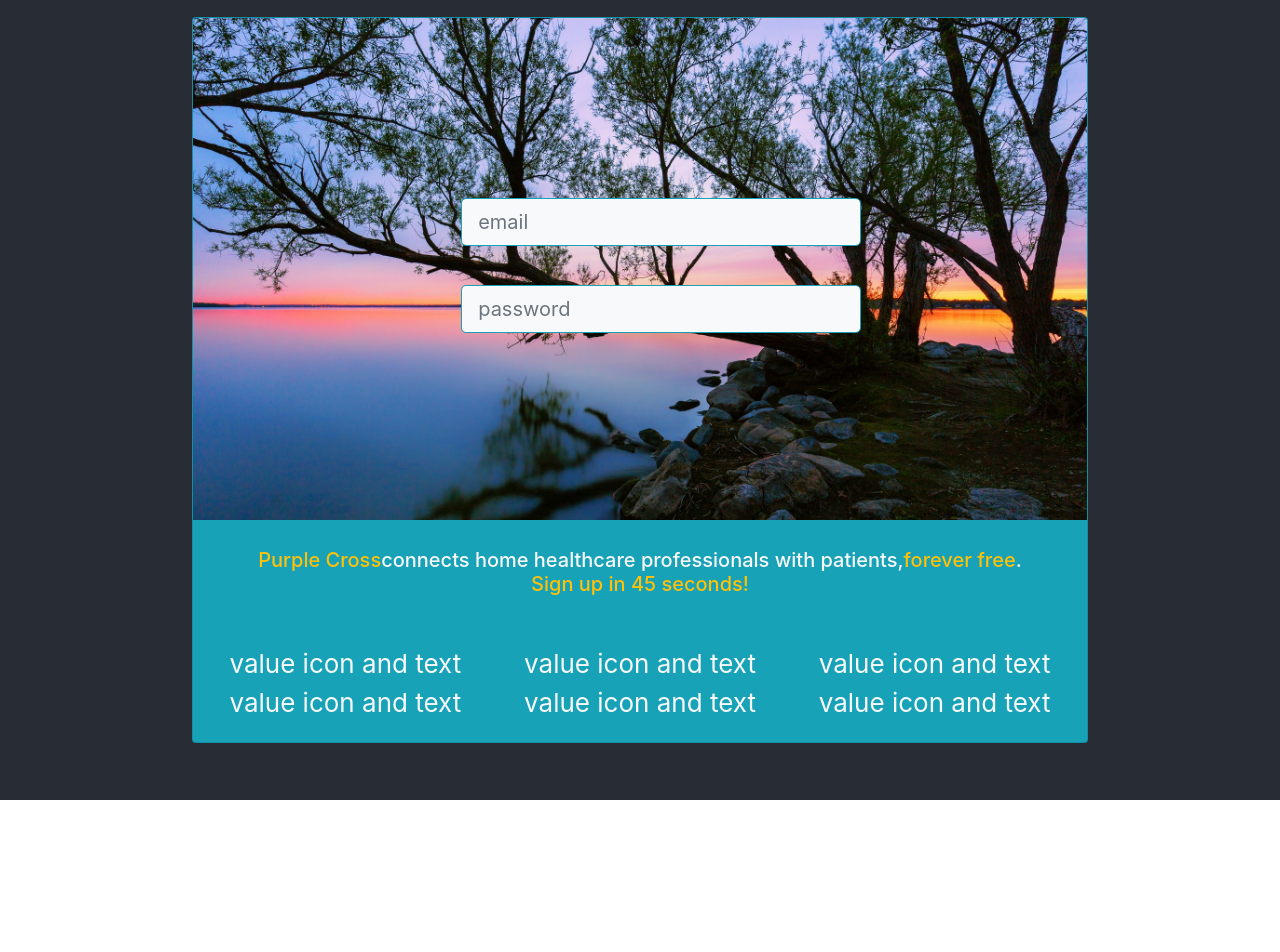
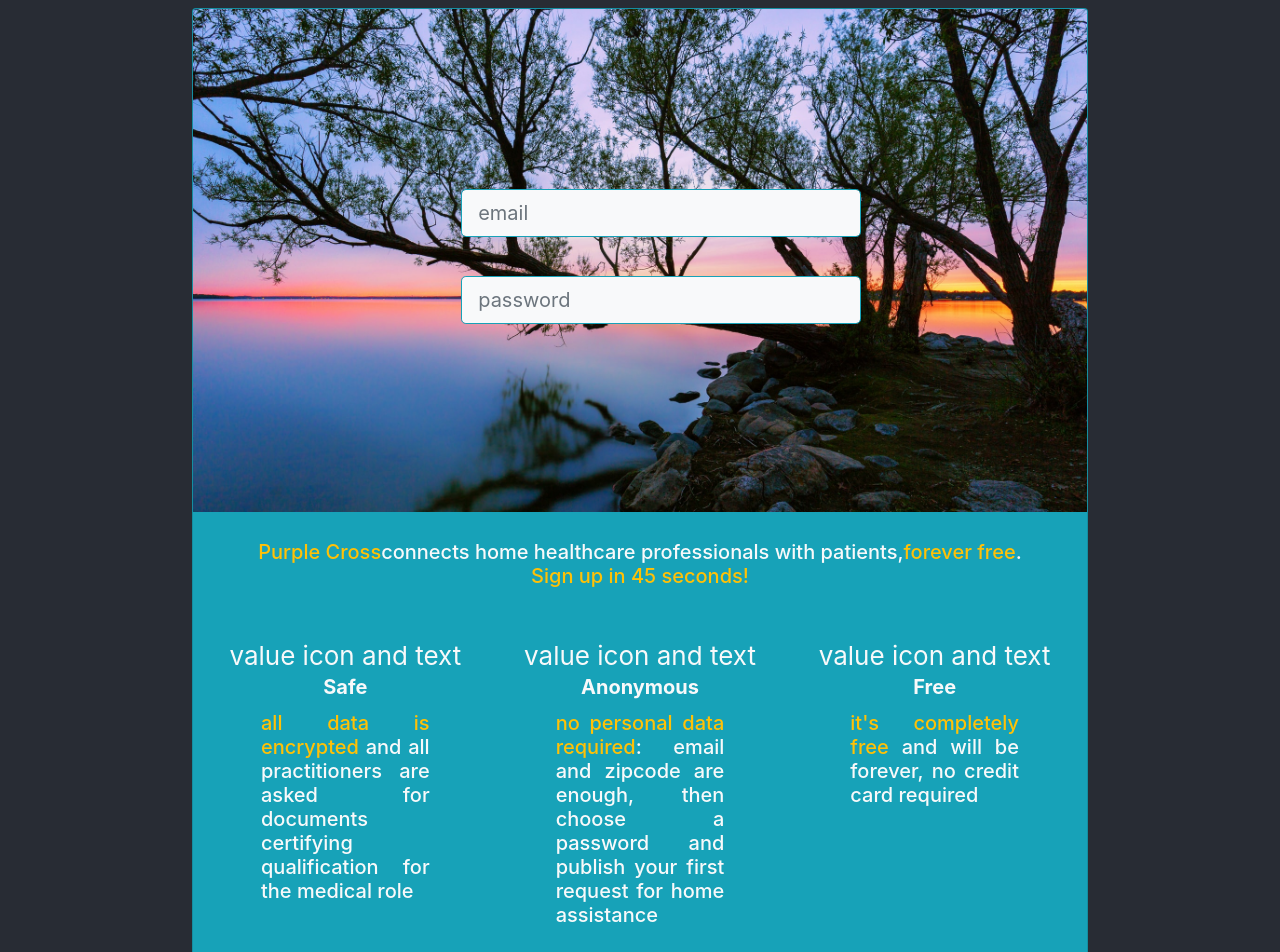
Before and after one commit to marcosaccarola/Health-Advantage, a React (Create React App) app: page / in a window 1280 px wide. Shown: the top 952 px of the page. Before the commit the page ends 800 px from the top, so only its background shows below. Built offline with nearby package versions, Linux system fonts and the light colour scheme.

Commit message:
landing page contents

```diff
--- a/src/components/0100-LandingInterface.jsx
+++ b/src/components/0100-LandingInterface.jsx
@@ -61,9 +61,33 @@ const LandingInterface=({setCurrentUser})=>{
                             <Col xs={4}>value icon and text</Col>
                         </Row>
                         <Row>
-                            <Col xs={4}>value icon and text</Col>
-                            <Col xs={4}>value icon and text</Col>
-                            <Col xs={4}>value icon and text</Col>
+                            <Col xs={4}>
+                                <Card.Title className='font-weight-bold'>
+                                Safe
+                                </Card.Title>
+                                <Card.Title className='text-justify mx-5'>
+                                <span className='text-warning'>all data is encrypted </span>
+                                and all practitioners are asked for documents certifying qualification for the medical role
+                                </Card.Title>
+                            </Col>
+                            <Col xs={4}>
+                                <Card.Title className='font-weight-bold'>
+                                Anonymous
+                                </Card.Title>
+                                <Card.Title className='text-justify mx-5'>
+                                <span className='text-warning'>no personal data required</span>
+                                : email and zipcode are enough, then choose a password and publish your first request for home assistance
+                                </Card.Title>
+                            </Col>
+                            <Col xs={4}>
+                               <Card.Title className='font-weight-bold'>
+                                Free
+                                </Card.Title>
+                                <Card.Title className='text-justify mx-5'>
+                                <span className='text-warning'>it's completely free </span>
+                                and will be forever, no credit card required
+                                </Card.Title>
+                            </Col>
                         </Row>
                     </Card.Text>
             :
```
